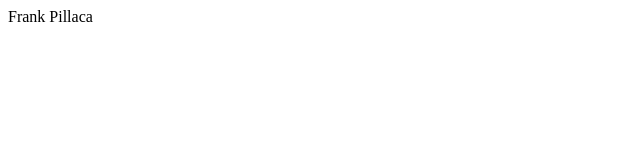
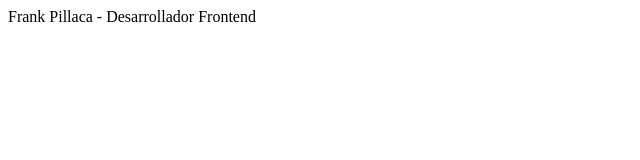
Before and after one commit to FrankPillaca24/bootcamp-frontend-g14, a plain HTML site: page index.html in a window 1280 px wide. Shown: the whole page, without its empty margins (0-640 px from the left). Drawn offline with Linux system fonts and the light colour scheme.

Commit message:
Añadiendo una descripcion sobre mi

```diff
--- a/index.html
+++ b/index.html
@@ -7,6 +7,6 @@
     <title>Document</title>
 </head>
 <body>
-    Frank Pillaca
+    Frank Pillaca - Desarrollador Frontend
 </body>
 </html>
```
